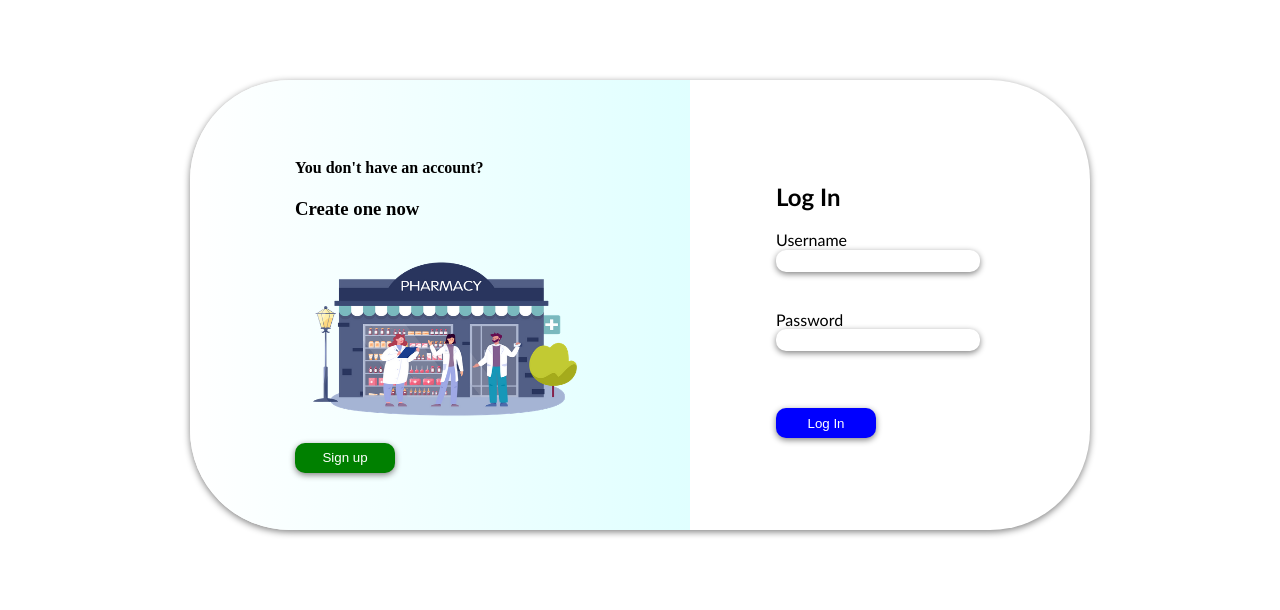
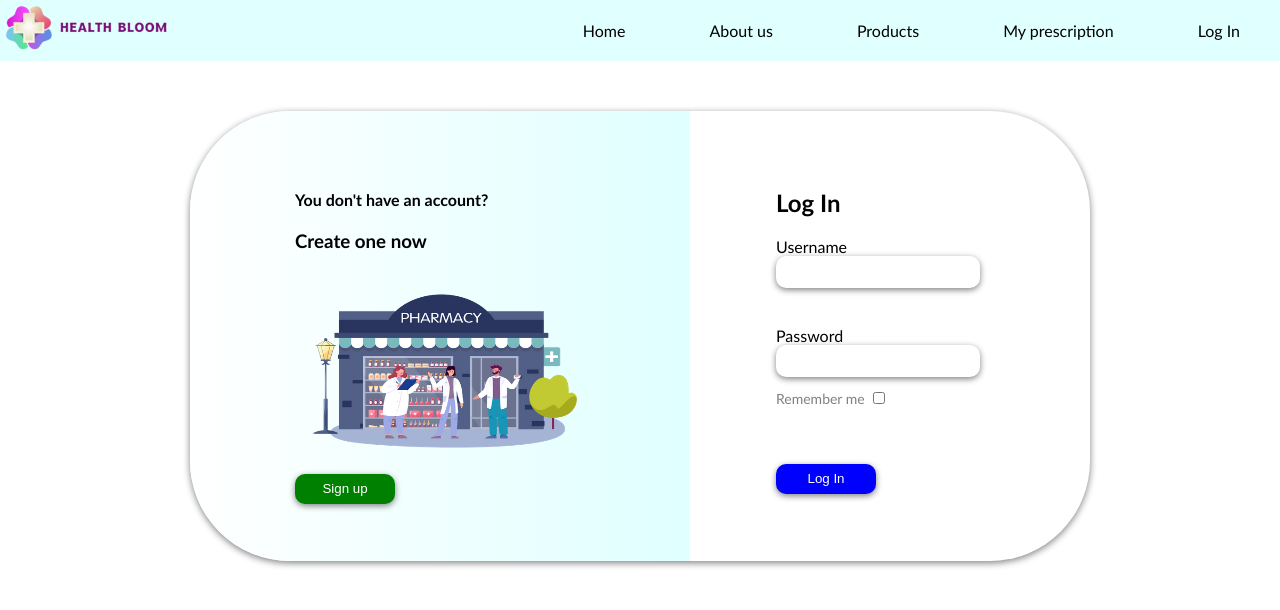
Before and after one commit to Don7767/Online-Drug-Store, a PHP site: page /LogIn.html in a window 1280 px wide. Shown: the top 610 px of the page. Run offline with PHP 8.4, Linux system fonts and the light colour scheme.

Commit message:
Permiresimi i log in formes dhe shtimi i nje nav bar i cili do te behet funksional

```diff
--- a/LogIn.css
+++ b/LogIn.css
@@ -1,8 +1,32 @@
 body{
     display: flex;
+    flex-direction: column;
     justify-content: center;
+    align-items: center;
     margin-top: 80px;
     background-color: white;
+    margin: 0;
+    height: 100%;
+}
+
+#navi{
+    width: 100%;
+    display: flex;
+    align-items: center;
+    justify-content: flex-end;
+    background-color: lightcyan;
+    max-width: auto;
+}
+
+#foto1{
+    margin-right: auto;
+}
+
+#elemente a{
+    text-decoration: none;
+    color: black;
+    padding: 40px;
+    font-family:'Trebuchet MS', 'Lucida Sans Unicode', 'Lucida Grande', 'Lucida Sans', Arial, sans-serif;
 }
 
 .container{
@@ -19,6 +43,7 @@ body{
     flex-shrink: 1;
     max-width: 900px;
     background-color: white;
+    margin-top: 50px;
 }
 
 #foto{
@@ -37,6 +62,7 @@ body{
 #tekst{
     padding-left: 10px;
     padding-bottom: 50px;
+    font-family: 'Trebuchet MS', 'Lucida Sans Unicode', 'Lucida Grande', 'Lucida Sans', Arial, sans-serif;
 }
 
 #pic{
@@ -66,9 +92,21 @@ body{
 .login input{
     border: 0;
     box-shadow: 0px 2px 6px gray;
-    height: 20px;
+    height: 30px;
     width: 200px;
     border-radius: 10px;
+}
+
+#qeku{
+    width: 12px;
+    height: 12px;
+    margin-top: 15px;
+    box-shadow: none;
+}
+
+#qekul{
+    font-size: 14px;
+    color: gray;
 }
 
 #butoni1{
@@ -80,12 +118,13 @@ body{
     color: white;
 }
 
-
 @media(max-width: 650px){
     body{
         display: flex;
+        flex-direction: column;
         flex-wrap: wrap;
         margin: 0;
+        width: 500px;
     }
     #line{
         background-color: white;
@@ -95,6 +134,7 @@ body{
     .container{
         overflow: visible;
         height: 0;
+        margin: 0;
     }
     #foto{
         display: inline;
@@ -102,7 +142,7 @@ body{
         background: linear-gradient(to top, white, lightcyan);
     }
     .login{
-        margin-left: 110px;
+        margin-left: 90px;
         margin-top: 20px;
         box-shadow: 0px 2px 6px gray;
         border-radius: 30px;
@@ -110,4 +150,19 @@ body{
     #butoni{
         margin-left: 100px;
     }
+    #navi{
+        margin-right: auto;
+        display: flex;
+        flex-direction: column;
+        justify-content: center;
+        background: linear-gradient(to bottom, white, lightcyan)
+    }
+    #elemente a{
+        padding: 20px;
+        font-size: 12px;
+    }
+    #foto1{
+        padding-top: 10px;
+        margin-left: 140px;
+    }
 }
--- a/LogIn.html
+++ b/LogIn.html
@@ -7,8 +7,21 @@
     <link rel="stylesheet" href="LogIn.css">
 </head>
 <body>
+    <header id="navi">
+        <div id="foto1">
+            <img src="logo2.png" alt="">
+        </div>
+        <nav id="elemente">
+            <a href="">Home</a>
+            <a href="">About us</a>
+            <a href="">Products</a>
+            <a href="">My prescription</a>
+            <a href="">Log In</a>
+        </nav>
+    </header>
 
     <div class="container">
+        <form action="" method="POST">
             <div id="foto">
                 <div id="tekst">
                     <h4>You don't have an account?</h4>
@@ -18,17 +31,21 @@
                     <input type="button" name="buton" id="butoni" value="Sign up">
                 </div>
             </div>
+        </form>
 
         <form action="" method="POST">
             <div class="login">
                 <h2>Log In</h2>
-                <label for="emri">Username</label>
+                <label for="emri" class="info">Username</label>
                 <br>
                 <input type="text" name="" id="">
                 <br><br><br>
-                <label for="password">Password</label>
+                <label for="password" class="info">Password</label>
                 <br>
                 <input type="password" name="" id="">
+                <br>
+                <label for="check" id="qekul">Remember me</label>
+                <input type="checkbox" name="" id="qeku">
                 <br><br><br><br>
                 <input type="submit" name="buton" id="butoni1" value="Log In">
             </div>
```
Also changed, not shown: logo.png, logo2 - Copy.png (added), logo2.png. Lines whose indentation alone changed are shown as unchanged.
